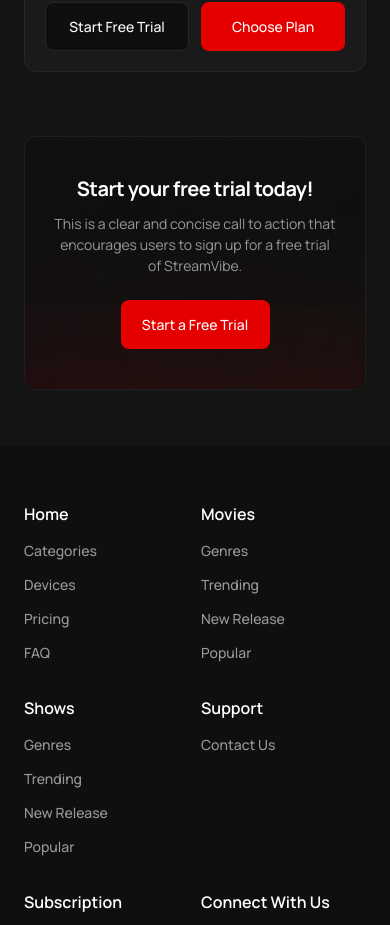
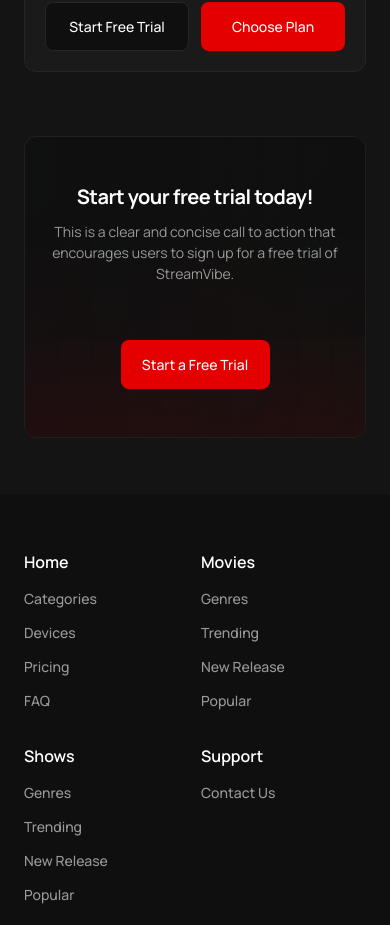
Before and after one commit to CourageCharly/StreamVibe, a Next.js app: page / in a window 390 px wide. Shown: the part 4915-5840 px from the top of the page. Built offline with nearby package versions, Linux system fonts and the light colour scheme; no server answers.

Commit message:
Taller free trial banner and fixed 3-line subtext on mobile.
Increase mobile card height and break the trial copy into three lines; desktop unchanged.

```diff
--- a/components/FreeTrialBanner.tsx
+++ b/components/FreeTrialBanner.tsx
@@ -52,11 +52,8 @@
       id="free-trial"
       className="page-section min-w-0 !pb-14 sm:!pb-20 lg:!pb-24"
     >
-      {/* Card frame — gradient is scoped to this relative box only */}
-      <div
-        className="relative w-full min-w-0 overflow-hidden rounded-[12px] border border-[#1F1F1F]"
-        style={{ minHeight: 210 }}
-      >
+      {/* Card frame — taller on mobile only */}
+      <div className="relative w-full min-w-0 min-h-[300px] overflow-hidden rounded-[12px] border border-[#1F1F1F] sm:min-h-[210px]">
         {/* Layer 0: movie posters */}
         <div
           aria-hidden
@@ -106,16 +103,25 @@
 
         {/* Layer 2: copy + CTA — centered on mobile, split on sm+ */}
         <div
-          className="flex min-w-0 flex-col items-center justify-center gap-6 px-4 py-10 sm:flex-row sm:items-center sm:justify-between sm:gap-8 sm:px-10 sm:py-12 lg:px-14 lg:py-14"
-          style={{ position: "relative", zIndex: 3, minHeight: 210 }}
+          className="relative z-[3] flex min-h-[300px] min-w-0 flex-col items-center justify-center gap-6 px-4 py-12 sm:min-h-[210px] sm:flex-row sm:items-center sm:justify-between sm:gap-8 sm:px-10 sm:py-12 lg:px-14 lg:py-14"
         >
           <div className="w-full min-w-0 max-w-[560px] flex-1 text-center sm:text-left">
             <h2 className="text-center text-[clamp(1.25rem,4vw,28px)] font-bold leading-[1.2] tracking-tight text-white sm:text-left">
               Start your free trial today!
             </h2>
-            <p className="mx-auto mt-3 max-w-[32rem] text-center text-pretty text-[14px] font-normal leading-[1.5] text-[#999999] sm:mx-0 sm:max-w-full sm:text-left">
-              This is a clear and concise call to action that encourages users to
-              sign up for a free trial of StreamVibe.
+            <p className="mx-auto mt-3 max-w-[32rem] text-center text-[14px] font-normal leading-[1.5] text-[#999999] sm:mx-0 sm:max-w-full sm:text-left sm:text-pretty">
+              {/* Mobile: fixed 3-line break · Web: single flowing paragraph */}
+              <span className="sm:hidden">
+                This is a clear and concise call to action that
+                <br />
+                encourages users to sign up for a free trial of
+                <br />
+                StreamVibe.
+              </span>
+              <span className="hidden sm:inline">
+                This is a clear and concise call to action that encourages users
+                to sign up for a free trial of StreamVibe.
+              </span>
             </p>
           </div>
 
```
